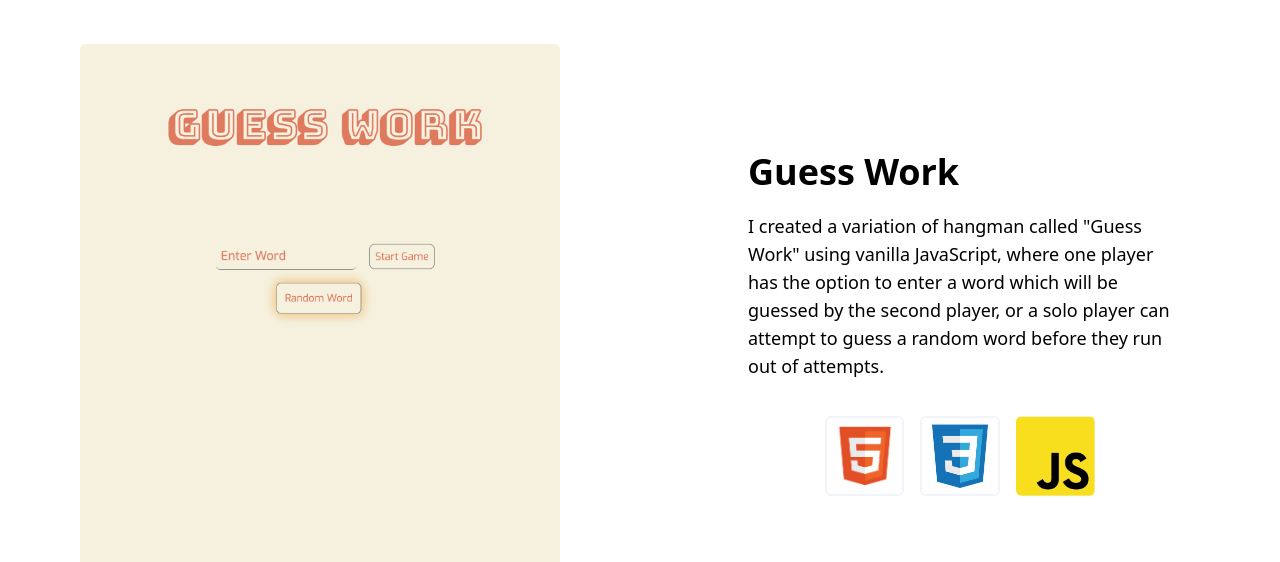
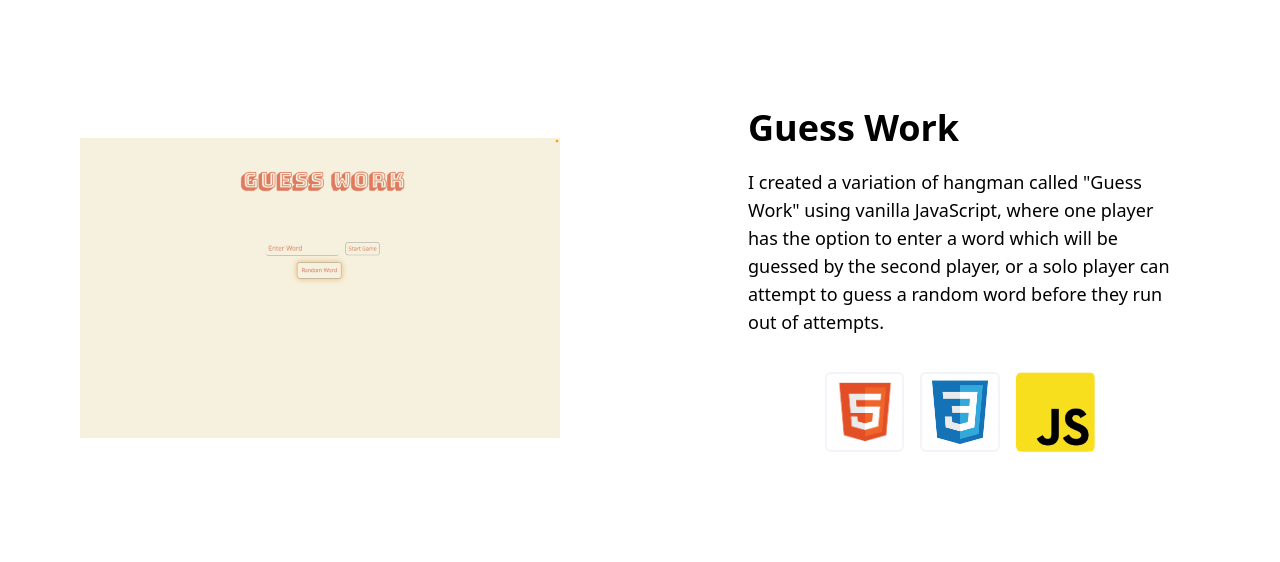
Before and after one commit to Iffat77/my-portfolio, a React (Create React App) app: page / in a window 1280 px wide. Shown: the part 920-1482 px from the top of the page. Built offline with nearby package versions, Linux system fonts and the light colour scheme.

Commit message:
resolves overlapping sections on small screens

```diff
--- a/src/screens/Home.jsx
+++ b/src/screens/Home.jsx
@@ -22,22 +22,27 @@ function Home() {
 
 
   return (
-    <div className='home-container h-screen w-screen '>
-      <section className='flex justify-center items-center flex-col h-screen w-screen '>
+    <div className='home-container'>
+
+      <section className='flex justify-center items-center flex-col '>
         <div className='s1 font-bold text-2xl'>Iffat Hossain</div>
         <div className='home-screen-short my-5 px-5 text-lg ' > Im a software engineer who enjoys learning about new technologies, music, and watching F1. </div>
         <button onClick={routeChange} className='home-screen-about-btn px-10 py ' > More </button>
       </section>
+
       <div className='m-2'>
-      <h1 className='text-center'>Checkout some of my projects below!</h1>
+        <h1 className='text-center my-20'>Checkout some of my projects below!</h1>
       </div>
-      <section className='h-screen w-screen my-5 md:flex md:flex-row  '>
-        <div className='flex justify-center items-center md:pt-4 md:w-1/2 mb-4 sm:mb-4 sm:p0 sm:justify-center md:p-0 lg:mb-4'>
-          <img className='md:object-cover  md:rounded-md  md:border-none h-3/4 w-3/4 sm:h-3/4 sm:w-3/4 rounded-md border-solid border-2 border-slate-100 hover:drop-shadow-md' src={guesswork} />
+
+      <section className='my-5 md:flex md:flex-row h-full '>
+
+        <div className='flex justify-center items-center md:pt-4 md:w-1/2 mb-4  sm:p0 sm:justify-center md:p-0 lg:mb-4'>
+          <img className='md:object-contain  md:rounded-md  md:border-none h-3/4 w-3/4 sm:h-3/4 sm:w-3/4 rounded-md border-solid border-2 border-slate-100 hover:drop-shadow-md ' src={guesswork} />
         </div>
+
         <div className='flex md:w-1/2 items-center justify-center'>
          <div className='flex flex-col justify-center w-9/12 px-2 py-8 md:items-start border-solid md:border-none border-2 rounded-md'>
-              <div className='text-2xl font-bold py-3 px-5 md:text-4xl '>Guess Work</div>
+          <div className='text-2xl  font-bold py-3 px-5 md:text-4xl '>Guess Work</div>
           <p className='my-2 px-5 text-lg'> I created a variation of hangman called "Guess Work" using vanilla JavaScript, where one player has the option to enter a word which will be guessed by the second player, or a solo player can attempt to guess a random word before they run out of attempts. </p>
           <ul className='my-1 p-4 w-full flex justify-center '>
            <li><img className='h-20 rounded-md border-solid border-2 border-slate-100  hover:drop-shadow-md ' src={htmllogo}/></li>
@@ -50,22 +55,29 @@ function Home() {
       </section>
 
 
-      <section className='h-screen w-screen my-5 md:flex md:flex-row '>
+      <section className='my-5 md:flex md:flex-row h-full '>
+
         <div className='flex justify-center items-center md:w-1/2 mb-4 sm:mb-4 sm:p0 sm:justify-center md:p-0 md:mb-4 lg:mb-4'>
           <img className='md:object-cover xl:object-contain md:rounded-md md:border-none h-3/4 w-3/4 sm:h-3/4 sm:w-3/4 rounded-md border-solid border-2  border-slate-100 hover:drop-shadow-md' src={Nycarc} />
         </div>
+
         <div className='flex md:w-1/2 items-center justify-center'>
-          <div className='flex flex-col justify-center w-9/12 px-2 py-8 md:items-start border-solid border-2 md:border-none rounded-md'>
+         <div className='flex flex-col justify-center w-9/12 px-2 py-8 md:items-start border-solid border-2 md:border-none rounded-md overflow-y-scroll'>
           <div className='text-2xl font-bold py-3 px-5 md:text-4xl '>Nyc Arc</div>
           <p className='my-2 px-5 text-lg '> A website to introduce the architecture and skyscrapers of New York City, and a curated list of iconic sites around the city which users can update.  </p>
-                <ul className='px-4 flex flex-col sm:flex-row md:flex-row  '>
-                  <li><img className='h-20 w-20 rounded-md hover:drop-shadow-md' src={jslogo}/></li>
-                  <li><img className='h-20 w-20 rounded-md border-solid  border-slate-100  hover:drop-shadow-md ' src={reactlogo}/></li>
-                  <li><img className='h-20 w-20 rounded-md border-solid  border-slate-100  hover:drop-shadow-md ' src={mongodb}/></li>
-                  <li><img className='h-20  rounded-md border-solid  border-slate-100  hover:drop-shadow-md ' src={expresslogo}/></li>
+          <ul className='px-4 flex flex-col sm:flex-row md:flex-col lg:flex-row '>
+           <li><img className='h-10 w-10 sm:h-20 sm:w-20 rounded-md hover:drop-shadow-md' src={jslogo}/></li>
+           <li><img className='h-10 w-10 sm:h-20 sm:w-20 rounded-md border-solid  border-slate-100  hover:drop-shadow-md ' src={reactlogo}/></li>
+           <li><img className='h-10 w-10 sm:h-20 sm:w-20 rounded-md border-solid  border-slate-100  hover:drop-shadow-md ' src={mongodb}/></li>
+           <li><img className='h-10 sm:h-20 rounded-md border-solid  border-slate-100  hover:drop-shadow-md ' src={expresslogo}/></li>
           </ul>
          </div>
         </div>
+
+      </section>
+
+      <section className='h-screen w-screen '>
+
       </section>
 
 
```
Also changed, not shown: src/index.css (line endings or trailing spaces). Lines whose indentation alone changed are shown as unchanged.
